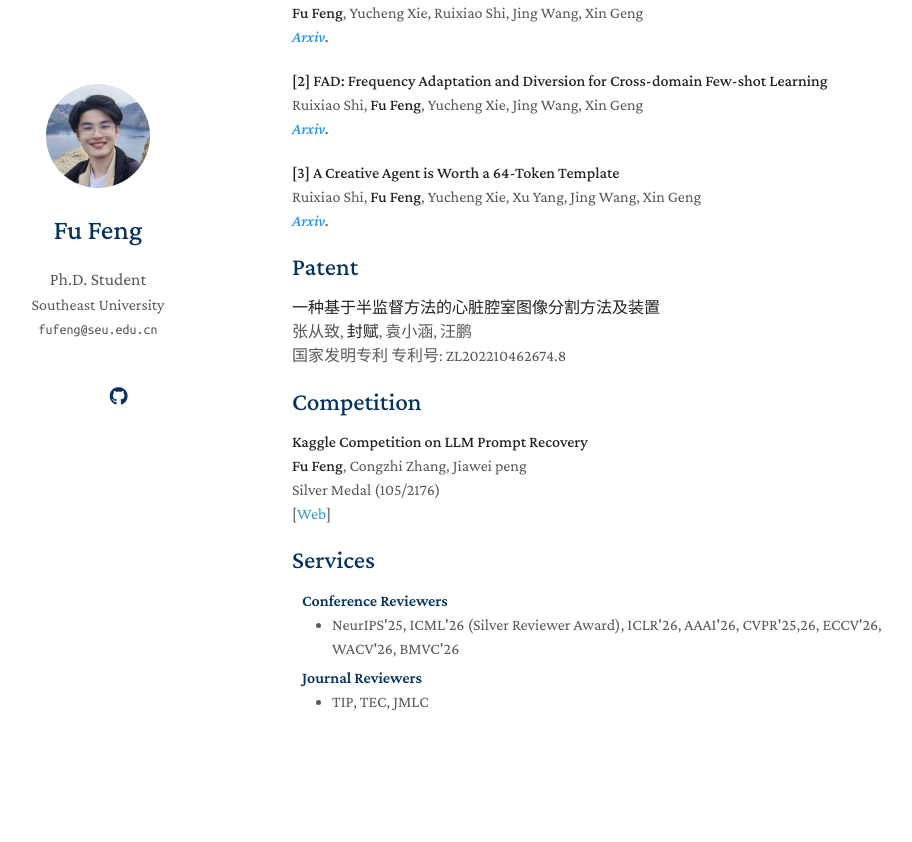
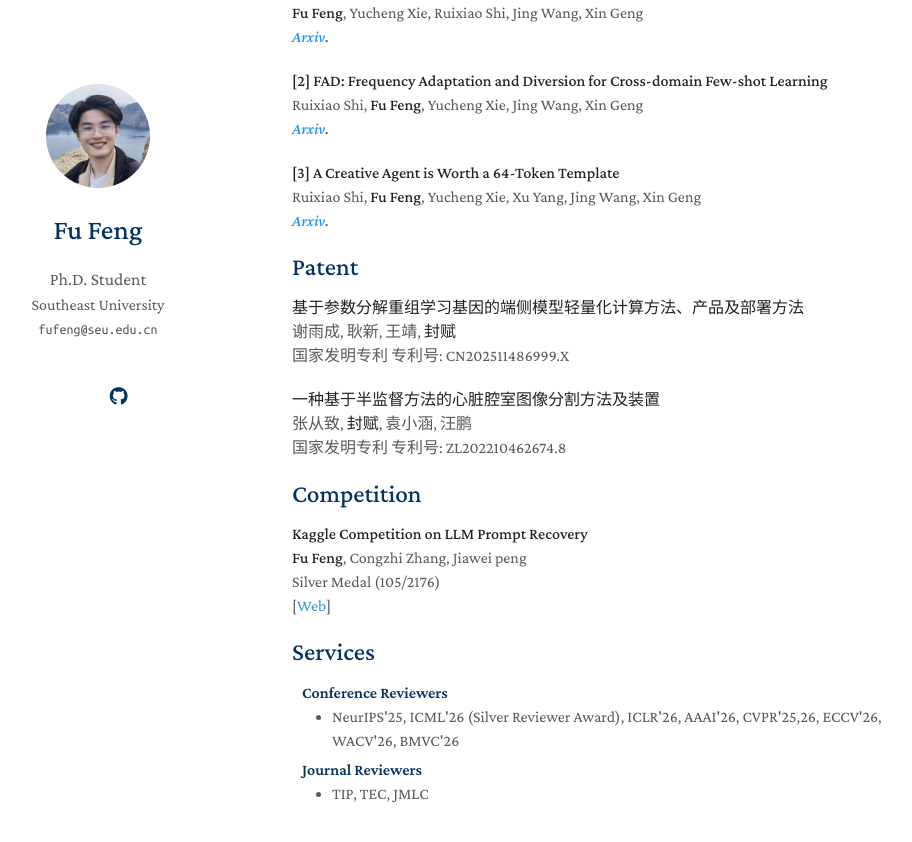
Before and after one commit to fu-feng/fu-feng.github.io, a Jekyll site: the page built from index.md, in a window 1280 px wide and 900 px high, scrolled down 2041 px. Shown: the top 842 px of the window, without its empty margins (178-1090 px from the left). Built offline with Jekyll 4.4.1, drawn with Linux system fonts in a browser that asks for light colours; nearby versions of some CDN libraries; a style sheet for code colours, icons or effects is not loaded; our own code applies the rules of GitHub Pages for plain Markdown files; before the commit the page ends 2849 px from its top, so only the background shows below that.

Commit message:
Update index.md

```diff
--- a/index.md
+++ b/index.md
@@ -262,6 +262,15 @@ Ruixiao Shi, <strong>Fu Feng</strong>, Yucheng Xie, Xu Yang, Jing Wang, Xin Geng
 
 ## Patent
 <div>
+<p><strong>基于参数分解重组学习基因的端侧模型轻量化计算方法、产品及部署方法</strong>
+<br />
+谢雨成, 耿新, 王靖, <strong>封赋</strong>
+<br />
+国家发明专利 专利号: CN202511486999.X
+</p>
+</div>
+
+<div>
 <p><strong>一种基于半监督方法的心脏腔室图像分割方法及装置</strong>
 <br />
 张从致, <strong>封赋</strong>, 袁小涵, 汪鹏
```
